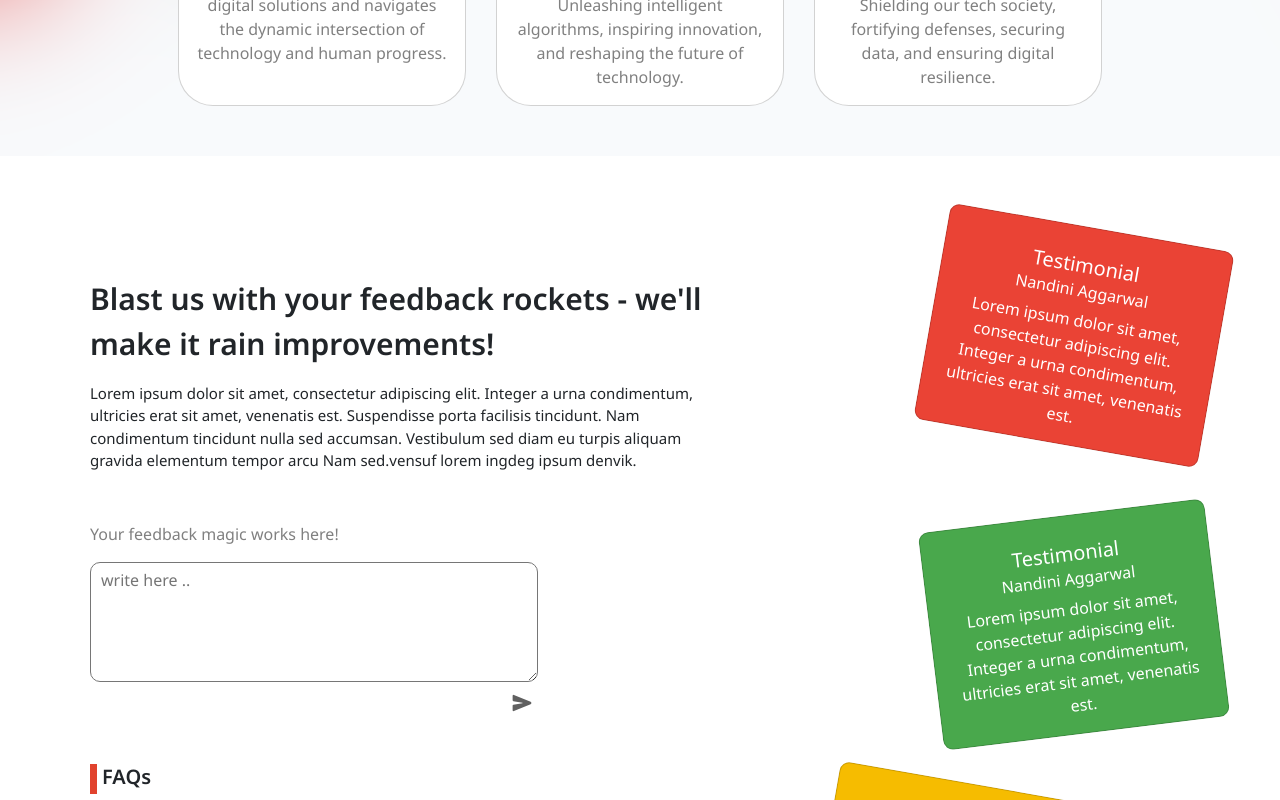
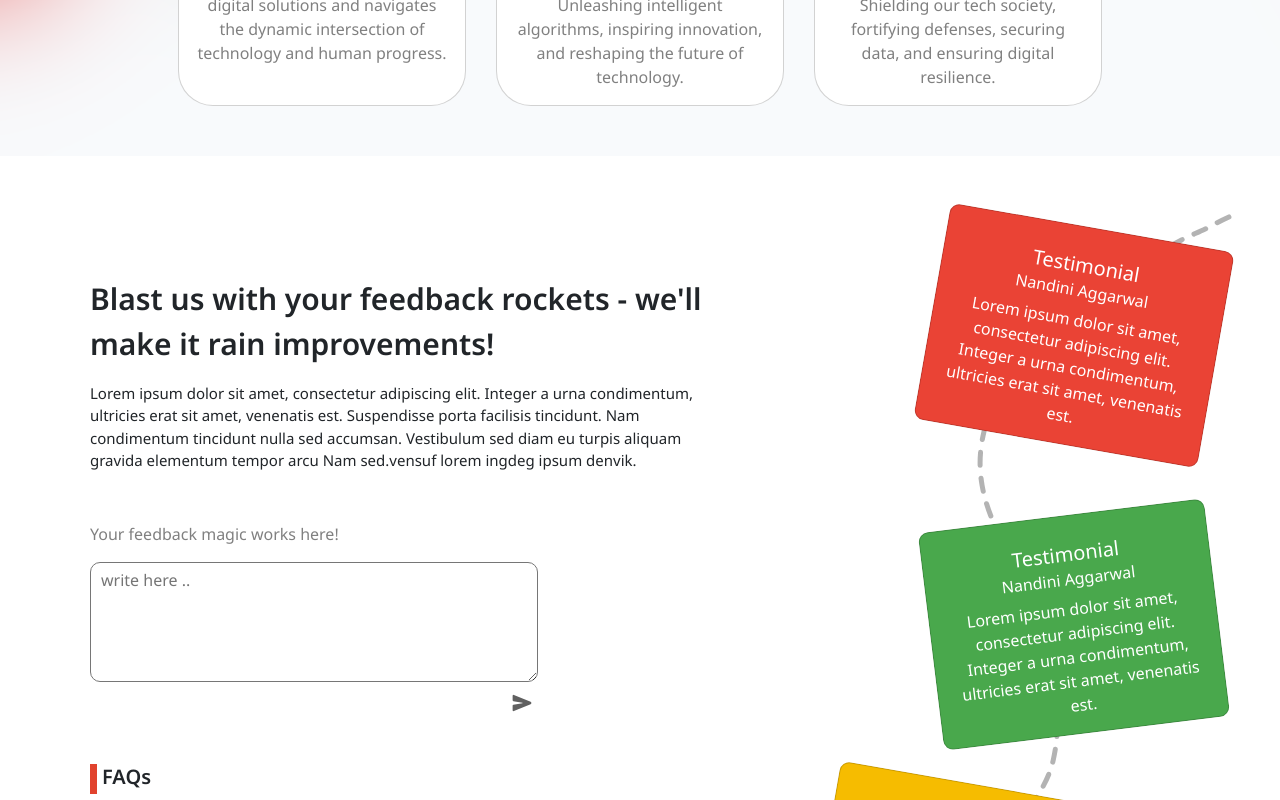
Before and after one commit to yashahuja31/gdsc-website, a React (Vite) app in the folder frontend/: page / in a window 1280 px wide. Shown: the part 1600-2400 px from the top of the page. Built offline with nearby package versions, Linux system fonts and the light colour scheme.

Commit message:
added dashed line

```diff
--- a/frontend/src/components/feedback/FeedBack.css
+++ b/frontend/src/components/feedback/FeedBack.css
@@ -39,6 +39,18 @@
 .feedbackform:focus {
   border-color: #000;
   box-shadow: none !important;
+}
+
+.feedbackcardcontainer {
+  position: relative;
+}
+
+.feedbackLineDashed {
+  position: absolute;
+  width: 100%;
+  height: 100%;
+  transform: rotate(6.2deg);
+
 }
 
 .feedbacksvg {
@@ -195,6 +207,9 @@
     white-space: wrap;
     display: flex;
   }
+  .feedbackLineDashed {
+    display: none;
+  }
   .card-one,
   .card-two,
   .card-three {
--- a/frontend/src/components/feedback/FeedBack.jsx
+++ b/frontend/src/components/feedback/FeedBack.jsx
@@ -1,8 +1,8 @@
 import "./FeedBack.css";
 import Form from "react-bootstrap/Form";
 import InputGroup from "react-bootstrap/InputGroup";
-import React, { useState } from "react";
-import { FontAwesomeIcon } from "@fortawesome/react-fontawesome";
+import React, {useState} from "react";
+import {FontAwesomeIcon} from "@fortawesome/react-fontawesome";
 import {
   faCircleChevronRight,
   faCircleChevronDown,
@@ -11,7 +11,7 @@ import {
 import Card from "react-bootstrap/Card";
 import emailjs from "@emailjs/browser";
 
-const SendImg = ({ onClick }) => (
+const SendImg = ({onClick}) => (
     <svg
         onClick={onClick}
         xmlns="http://www.w3.org/2000/svg"
@@ -20,7 +20,7 @@ const SendImg = ({ onClick }) => (
         viewBox="0 0 512 512"
         className="svgicon"
     >
-    <g id="SVGRepo_bgCarrier" strokeWidth="0" />
+      <g id="SVGRepo_bgCarrier" strokeWidth="0"/>
 
       <g
           id="SVGRepo_tracerCarrier"
@@ -31,10 +31,21 @@ const SendImg = ({ onClick }) => (
       <g id="SVGRepo_iconCarrier">
         <title>ionicons-v5-q</title>
 
-      <path d="M476.59,227.05l-.16-.07L49.35,49.84A23.56,23.56,0,0,0,27.14,52,24.65,24.65,0,0,0,16,72.59V185.88a24,24,0,0,0,19.52,23.57l232.93,43.07a4,4,0,0,1,0,7.86L35.53,303.45A24,24,0,0,0,16,327V440.31A23.57,23.57,0,0,0,26.59,460a23.94,23.94,0,0,0,13.22,4,24.55,24.55,0,0,0,9.52-1.93L476.4,285.94l.19-.09a32,32,0,0,0,0-58.8Z" />
+        <path
+            d="M476.59,227.05l-.16-.07L49.35,49.84A23.56,23.56,0,0,0,27.14,52,24.65,24.65,0,0,0,16,72.59V185.88a24,24,0,0,0,19.52,23.57l232.93,43.07a4,4,0,0,1,0,7.86L35.53,303.45A24,24,0,0,0,16,327V440.31A23.57,23.57,0,0,0,26.59,460a23.94,23.94,0,0,0,13.22,4,24.55,24.55,0,0,0,9.52-1.93L476.4,285.94l.19-.09a32,32,0,0,0,0-58.8Z"/>
       </g>
     </svg>
 );
+
+const BackgroundPropsLine = () => (
+    <svg width="462" height="1138" viewBox="0 0 462 1138" fill="none"
+         xmlns="http://www.w3.org/2000/svg">
+      <path
+          d="M524 5.75912e-05C522.75 3.3692 506.349 8.07969 502.341 9.77672C492.507 13.9411 484.667 19.6921 475.225 24.5589C462.635 31.0478 449.624 38.4279 438.113 46.6527C429.12 53.0788 419.821 57.3334 410.785 63.3817C397.753 72.1053 385.166 81.38 372.036 89.9631C355.573 100.726 337.497 110.241 322.359 122.822C307.487 135.181 292.064 144.178 278.072 158.029C263.569 172.386 257.562 186.388 249.707 204.504C242.67 220.736 241.484 240.124 237.799 257.329C232.461 282.25 231.27 303.795 238.405 328.724C253.19 380.389 295.503 415.835 315.824 464.867C332.463 505.013 343.719 550.685 338.981 594.283C336.328 618.7 323.114 639.61 312.855 661.53C302.592 683.459 284.867 700.925 272.473 721.421C262.668 737.636 249.024 750.866 236.006 764.528C229.151 771.721 223.215 779.981 216.018 786.824C209.012 793.485 201.613 798.137 195.539 805.956C175.982 831.127 153.894 854.368 134.027 879.414C116.031 902.099 96.7663 922.944 81.3571 947.508C62.3818 977.757 46.0595 1006.81 33.6363 1040.3C22.6354 1069.95 12.0684 1097.88 7.96169 1129.36C4.74095 1154.06 1.20952 1180.71 3.02881 1205.55C3.70187 1214.74 3.47849 1223.86 4.63587 1233.09C5.28383 1238.26 3.24672 1245.11 4.69204 1249.9C6.43184 1255.66 4.38479 1261.38 5.73697 1267.22C7.10606 1273.13 6.9075 1277.62 6.251 1283.66"
+          stroke="#5A5A5A" strokeOpacity="0.46" strokeWidth="5" strokeLinecap="round" strokeDasharray="13 13"/>
+    </svg>
+)
+
 
 export default function FeedBack() {
   const [isDropdownoneVisible, setIsDropdownoneVisible] = useState(false);
@@ -65,7 +76,7 @@ export default function FeedBack() {
         .send(
             "service_cfqbgtu",
             "template_uvi4g37",
-        { feedback },
+            {feedback},
             "49d2lQplNu6mw181N"
         )
         .then(
@@ -111,12 +122,12 @@ export default function FeedBack() {
               onChange={(e) => setFeedback(e.target.value)}
           />
             <div className="feedbacksvg">
-            <SendImg onClick={sendEmail} />
+              <SendImg onClick={sendEmail}/>
             </div>
           </div>
 
           <div className="faqcont">
-          <img src={"/feedback/Rectangle623.png"} className="faqimg" />
+            <img src={"/feedback/Rectangle623.png"} className="faqimg"/>
             <p className="faq">FAQs</p>
           </div>
           <div className="dropdowncontainer">
@@ -131,7 +142,7 @@ export default function FeedBack() {
               Q. What is GDSC?
               <div className="drp_icon">
                 {isDropdownoneVisible ? (
-                <FontAwesomeIcon className="ficon" icon={faCircleChevronDown} />
+                    <FontAwesomeIcon className="ficon" icon={faCircleChevronDown}/>
                 ) : (
                     <FontAwesomeIcon
                         className="ficon"
@@ -161,7 +172,7 @@ export default function FeedBack() {
               Q. What is GDSC?
               <div className="drp_icon">
                 {isDropdowntwoVisible ? (
-                <FontAwesomeIcon className="ficon" icon={faCircleChevronDown} />
+                    <FontAwesomeIcon className="ficon" icon={faCircleChevronDown}/>
                 ) : (
                     <FontAwesomeIcon
                         className="ficon"
@@ -191,7 +202,7 @@ export default function FeedBack() {
               Q. What is GDSC?
               <div className="drp_icon">
                 {isDropdownthreeVisible ? (
-                <FontAwesomeIcon className="ficon" icon={faCircleChevronDown} />
+                    <FontAwesomeIcon className="ficon" icon={faCircleChevronDown}/>
                 ) : (
                     <FontAwesomeIcon
                         className="ficon"
@@ -213,6 +224,7 @@ export default function FeedBack() {
           </div>
         </div>
         <div className="feedbackcardcontainer">
+          <span className={"feedbackLineDashed"}><BackgroundPropsLine /></span>
           <Card className="card-one feedback-card">
             <Card.Body>
               <Card.Title>Testimonial</Card.Title>
```
Lines whose indentation alone changed are shown as unchanged.
